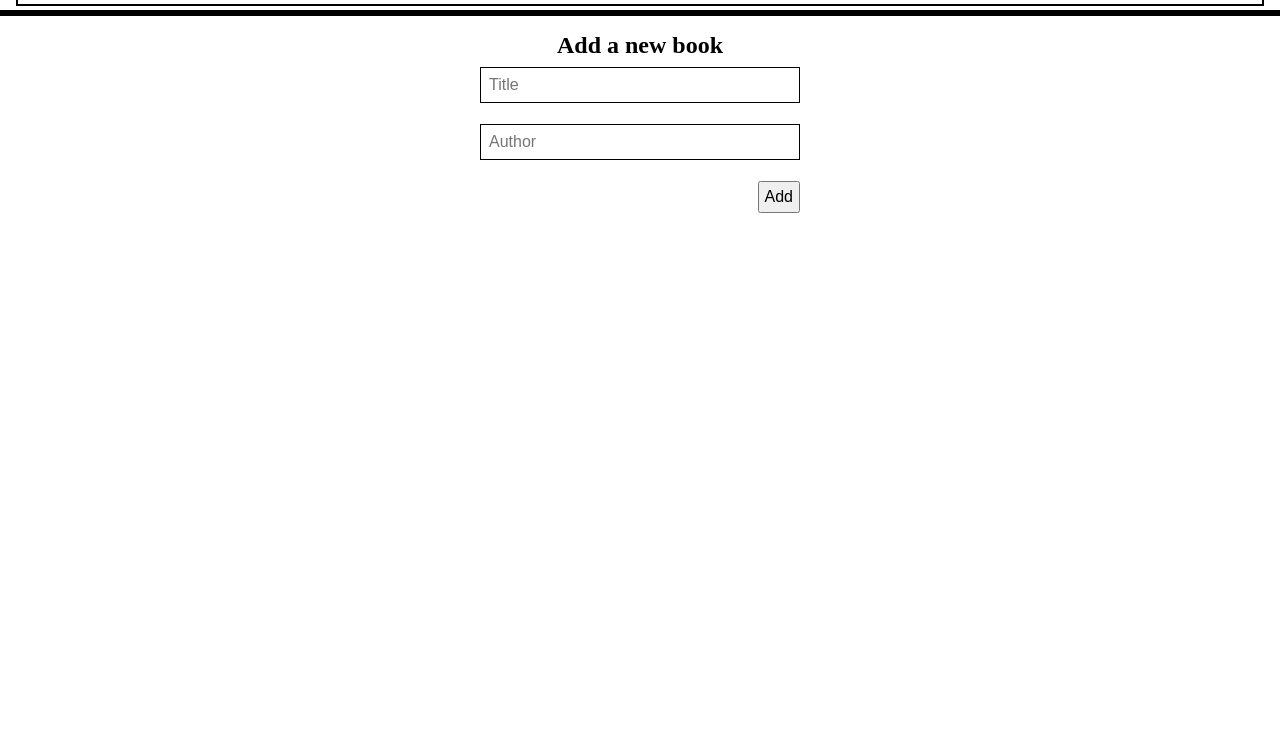
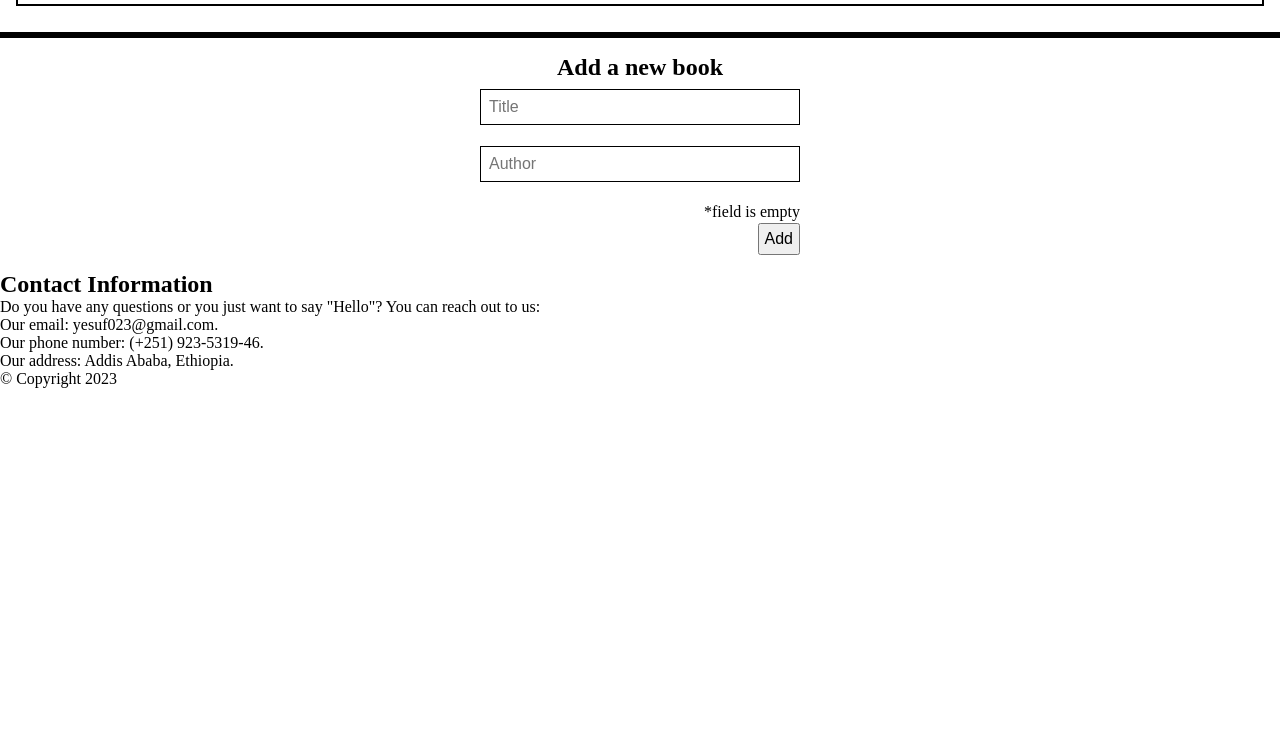
Before and after one commit to yusufyusie/Awesome-books, a website: page index.html in a window 1280 px wide. Shown: the part 70-800 px from the top of the page. Drawn offline with Linux system fonts and the light colour scheme.

Commit message:
Add contact and footer section to the awesome book app

```diff
--- a/index.html
+++ b/index.html
@@ -29,24 +29,47 @@
             </div>
         </nav>
       </header>
+
       <section class="section">
         <article>
             <!-- display books -->
+            <h1>All awesome books</h1>
             <div class="books-display">
               <div class="books-detail"></div>
             </div>
         </article>
       </section>
+
     <form id="form" action="" class="add-book-form">
         <div>
-            <h2>Add a new book</h2>
+            <h2 id="form-title">Add a new book</h2>
             <div id="form-div">
                 <input type="text" id="title" class="title-book" name="title" placeholder="Title"></br>
                 <input type="text" id="author" class="author-book" name="author" placeholder="Author"><br>
+                <p class="error-message">*field is empty</p>
                 <button type="submit" value="submit" class="add-btn">Add</button>
             </div>
         </div>
     </form>
+
+    <section id="contact" class="contact-info">
+      <div>
+        <h2 id="contact-title">Contact Information</h2>
+
+        <p id="contact-par">Do you have any questions or you just want to say "Hello"? You can reach out to us:</p>
+
+        <ul id="contact-items">
+          <li>Our email: yesuf023@gmail.com.</li>
+          <li>Our phone number: (+251) 923-5319-46.</li>
+          <li>Our address: Addis Ababa, Ethiopia.</li>
+        </ul>
+      </div>
+    </section>
+
+    <footer id="footer">
+      <div><p>&#169; Copyright 2023</p></div>
+    </footer>
+
     <script src="./assets/js/book.js"></script>
 </body>
 </html>
```
